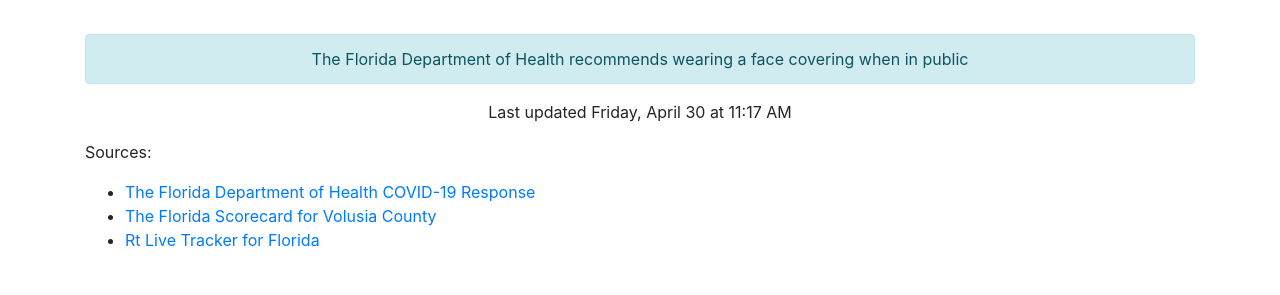
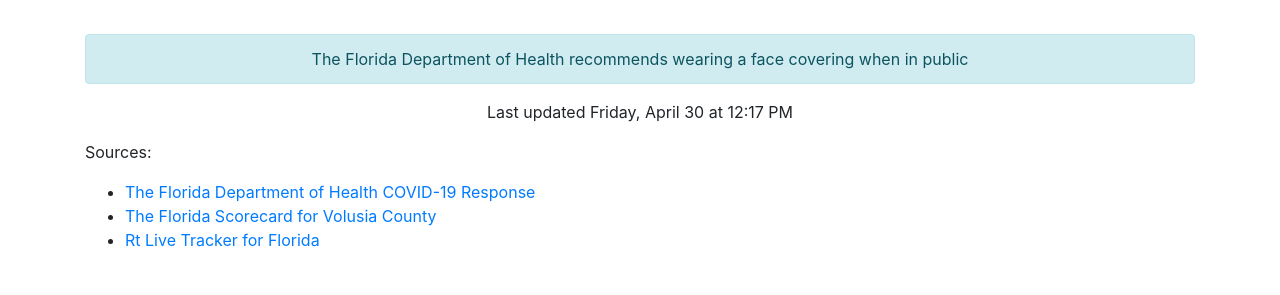
Before and after one commit to thinkjson/timeforchurch, a Jekyll site: the page built from index.md, in a window 1280 px wide. Shown: the part 544-839 px from the top of the page. Built offline with Jekyll 4.4.1, drawn with Linux system fonts in a browser that asks for light colours; our own code applies the rules of GitHub Pages for plain Markdown files.

Commit message:
Updating data

```diff
--- a/_includes/data.html
+++ b/_includes/data.html
@@ -10,4 +10,4 @@
     <div class="outcome text-success">YES</div>
     <div class="alert alert-info" role="alert">The Florida Department of Health recommends wearing a face covering when in public</div>
 
-    <p>Last updated Friday, April 30 at 11:17 AM</p>
+    <p>Last updated Friday, April 30 at 12:17 PM</p>
```
